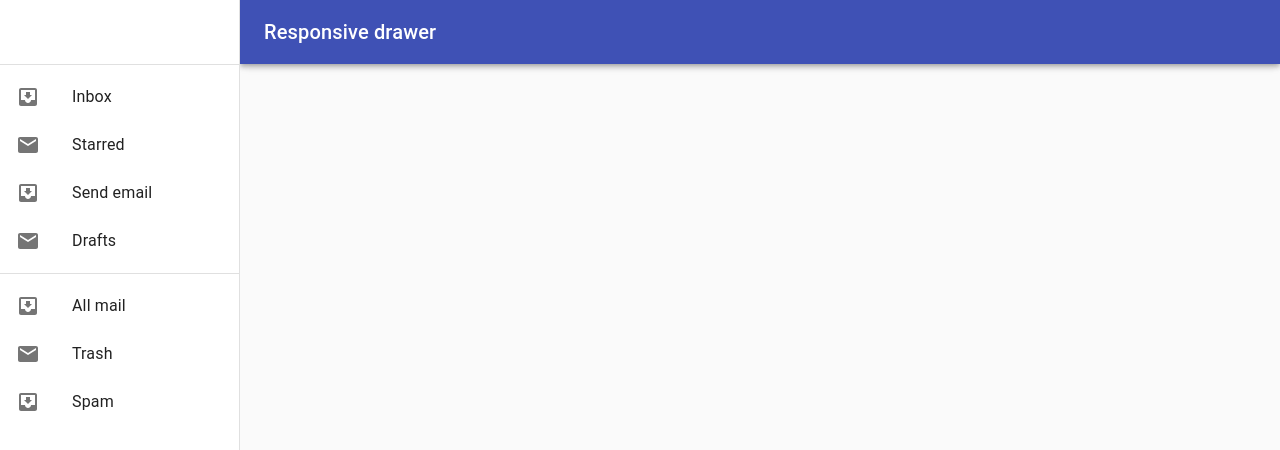
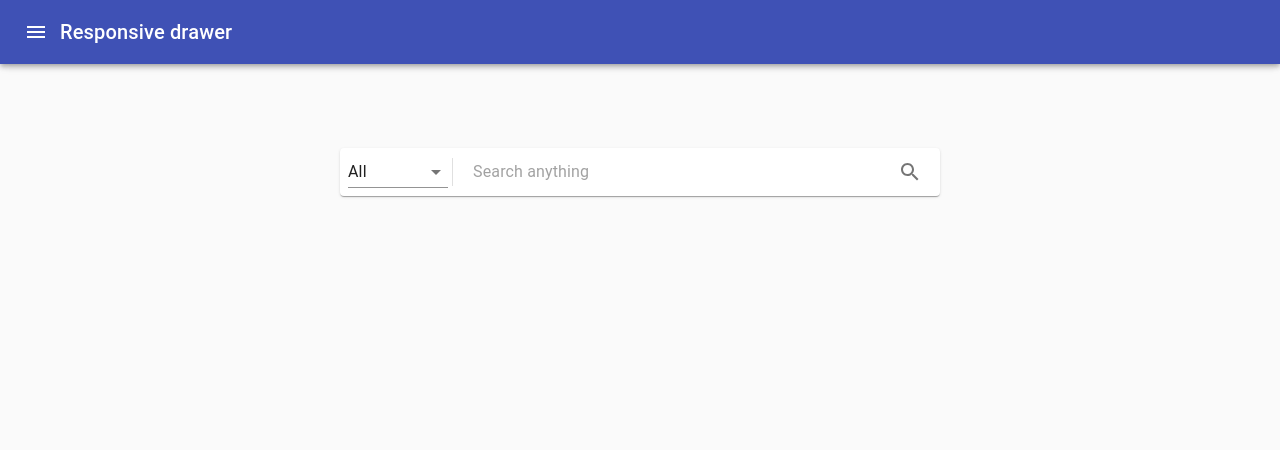
Before and after one commit to factly/parliament-search-web, a Next.js app: page / in a window 1280 px wide. Shown: the top 450 px of the page. Built offline with nearby package versions, Linux system fonts and the light colour scheme.

Commit message:
Homepage added

```diff
--- a/layouts/index.js
+++ b/layouts/index.js
@@ -2,87 +2,38 @@ import React from 'react'
 import Head from "next/head";
 import AppBar from '@material-ui/core/AppBar';
 import CssBaseline from '@material-ui/core/CssBaseline';
-import Divider from '@material-ui/core/Divider';
 import Drawer from '@material-ui/core/Drawer';
-import Hidden from '@material-ui/core/Hidden';
 import IconButton from '@material-ui/core/IconButton';
 import InboxIcon from '@material-ui/icons/MoveToInbox';
 import List from '@material-ui/core/List';
 import ListItem from '@material-ui/core/ListItem';
 import ListItemIcon from '@material-ui/core/ListItemIcon';
 import ListItemText from '@material-ui/core/ListItemText';
-import MailIcon from '@material-ui/icons/Mail';
+import AddLocationIcon from '@material-ui/icons/AddLocation';
+import CategoryIcon from '@material-ui/icons/Category';
 import MenuIcon from '@material-ui/icons/Menu';
 import Toolbar from '@material-ui/core/Toolbar';
 import Typography from '@material-ui/core/Typography';
-import { makeStyles, useTheme } from '@material-ui/core/styles';
-
-const drawerWidth = 240;
+import { makeStyles } from '@material-ui/core/styles';
 
 const useStyles = makeStyles(theme => ({
-  root: {
-    display: 'flex',
+  list: {
+    width: 250,
   },
-  drawer: {
-    [theme.breakpoints.up('sm')]: {
-      width: drawerWidth,
-      flexShrink: 0,
-    },
-  },
-  appBar: {
-    marginLeft: drawerWidth,
-    [theme.breakpoints.up('sm')]: {
-      width: `calc(100% - ${drawerWidth}px)`,
-    },
-  },
-  menuButton: {
-    marginRight: theme.spacing(2),
-    [theme.breakpoints.up('sm')]: {
-      display: 'none',
-    },
-  },
-  toolbar: theme.mixins.toolbar,
-  drawerPaper: {
-    width: drawerWidth,
+  image: {
+    width: 250,
+    height: 'auto'
   },
   content: {
     flexGrow: 1,
     padding: theme.spacing(3),
   },
+  toolbar: theme.mixins.toolbar,
 }));
 
 const DefaultLayout = ({ children }) => {
   const classes = useStyles();
-  const theme = useTheme();
   const [mobileOpen, setMobileOpen] = React.useState(false);
-
-  function handleDrawerToggle() {
-    setMobileOpen(!mobileOpen);
-  }
-
-  const drawer = (
-    <div>
-      <div className={classes.toolbar} />
-      <Divider />
-      <List>
-        {['Inbox', 'Starred', 'Send email', 'Drafts'].map((text, index) => (
-          <ListItem button key={text}>
-            <ListItemIcon>{index % 2 === 0 ? <InboxIcon /> : <MailIcon />}</ListItemIcon>
-            <ListItemText primary={text} />
-          </ListItem>
-        ))}
-      </List>
-      <Divider />
-      <List>
-        {['All mail', 'Trash', 'Spam'].map((text, index) => (
-          <ListItem button key={text}>
-            <ListItemIcon>{index % 2 === 0 ? <InboxIcon /> : <MailIcon />}</ListItemIcon>
-            <ListItemText primary={text} />
-          </ListItem>
-        ))}
-      </List>
-    </div>
-  );
 
   return (
     <div>
@@ -92,14 +43,13 @@ const DefaultLayout = ({ children }) => {
       </Head>
       <div>
         <CssBaseline />
-        <AppBar position="fixed" className={classes.appBar}>
+        <AppBar position="fixed">
           <Toolbar>
             <IconButton
               color="inherit"
               aria-label="Open drawer"
               edge="start"
-              onClick={handleDrawerToggle}
-              className={classes.menuButton}
+              onClick={() => setMobileOpen(true)}
             >
               <MenuIcon />
             </IconButton>
@@ -108,39 +58,28 @@ const DefaultLayout = ({ children }) => {
             </Typography>
           </Toolbar>
         </AppBar>
-        <nav className={classes.drawer} aria-label="Mailbox folders">
-          {/* The implementation can be swapped with js to avoid SEO duplication of links. */}
-          <Hidden smUp implementation="css">
-            <Drawer
-              variant="temporary"
-              anchor={theme.direction === 'rtl' ? 'right' : 'left'}
-              open={mobileOpen}
-              onClose={handleDrawerToggle}
-              classes={{
-                paper: classes.drawerPaper,
-              }}
-              ModalProps={{
-                keepMounted: true, // Better open performance on mobile.
-              }}
-            >
-              {drawer}
-            </Drawer>
-          </Hidden>
-          <Hidden xsDown implementation="css">
-            <Drawer
-              classes={{
-                paper: classes.drawerPaper,
-              }}
-              variant="permanent"
-              open
-            >
-              {drawer}
-            </Drawer>
-          </Hidden>
-        </nav>
+        <Drawer open={mobileOpen} onClose={() => setMobileOpen(false)}>
+          <div
+            className={classes.list}
+            role="presentation"
+            onClose={() => setMobileOpen(false)}
+            onKeyDown={() => setMobileOpen(false)}
+          >
+            <List>
+              <ListItem button>
+                <ListItemIcon><AddLocationIcon /></ListItemIcon>
+                <ListItemText primary={"States"} />
+              </ListItem>
+              <ListItem button>
+                <ListItemIcon><CategoryIcon /></ListItemIcon>
+                <ListItemText primary={"Topics"} />
+              </ListItem>
+            </List>
+          </div>
+        </Drawer>
         <main className={classes.content}>
           <div className={classes.toolbar} />
-
+          {children}
         </main>
       </div>
     </div>
--- /dev/null
+++ b/next.config.js
@@ -0,0 +1,4 @@
+const withCSS = require('@zeit/next-css')
+module.exports = withCSS({
+
+})
--- a/package.json
+++ b/package.json
@@ -21,6 +21,7 @@
   "dependencies": {
     "@material-ui/core": "^4.2.1",
     "@material-ui/icons": "^4.2.1",
+    "@zeit/next-css": "^1.0.1",
     "next": "^9.0.2",
     "react": "^16.8.6",
     "react-dom": "^16.8.6"
--- a/pages/index.js
+++ b/pages/index.js
@@ -1,17 +1,76 @@
-import React from 'react'
-import Head from "next/head";
+import React from 'react';
+import { makeStyles } from '@material-ui/core/styles';
+import Paper from '@material-ui/core/Paper';
+import InputBase from '@material-ui/core/InputBase';
+import Divider from '@material-ui/core/Divider';
+import IconButton from '@material-ui/core/IconButton';
+import SearchIcon from '@material-ui/icons/Search';
+import Select from '@material-ui/core/Select';
+import MenuItem from '@material-ui/core/MenuItem';
 import DefaultLayout from '../layouts/index'
 
-function Home() {
-  return(
+const useStyles = makeStyles({
+  inputroot: {
+    padding: '2px 8px',
+    display: 'flex',
+    alignItems: 'center',
+    width: 600,
+  },
+  select: {
+    width: 100,
+    backgroundColor: ''
+  },
+  input: {
+    marginLeft: 16,
+    flex: 1,
+  },
+  iconButton: {
+    padding: 10,
+  },
+  divider: {
+    width: 1,
+    height: 28,
+    margin: 4,
+  },
+  header: {
+    position: 'fixed',
+    left: '50%',
+    width: 600,
+    marginLeft: -300,
+    marginTop: 60
+  }
+});
+
+export default function Home() {
+  const classes = useStyles();
+  const [which, setWhich] = React.useState('all');
+  const [search, setSearch] = React.useState('');
+
+  return (
     <DefaultLayout>
-      <Head>
-        <title>Initial 123</title>
-      </Head>
-      <div>Welcome to Next.js!</div>
-
+      <div className={classes.header}>
+      <Paper className={classes.inputroot}>
+        <Select
+          onChange={(event) => {setWhich(event.target.value)}}
+          className={classes.select}
+          value={which}
+        >
+          <MenuItem value={'all'}>All</MenuItem>
+          <MenuItem value={'topics'}>Topics</MenuItem>
+          <MenuItem value={'members'}>Members</MenuItem>
+        </Select>
+        <Divider className={classes.divider} />
+        <InputBase
+          onChange={(event) => {setSearch(event.target.value)}}
+          value={search}
+          className={classes.input}
+          placeholder="Search anything"
+        />
+        <IconButton className={classes.iconButton} aria-label="Search">
+          <SearchIcon />
+        </IconButton>
+      </Paper>
+      </div>
     </DefaultLayout>
-  )
+  );
 }
-
-export default Home;
--- /dev/null
+++ b/static/css/main.css
@@ -0,0 +1,3 @@
+.drawer-list{
+  width: 250px;
+}
```
Also changed, not shown: 1 other file (tests, documents, lock files or other folders).
